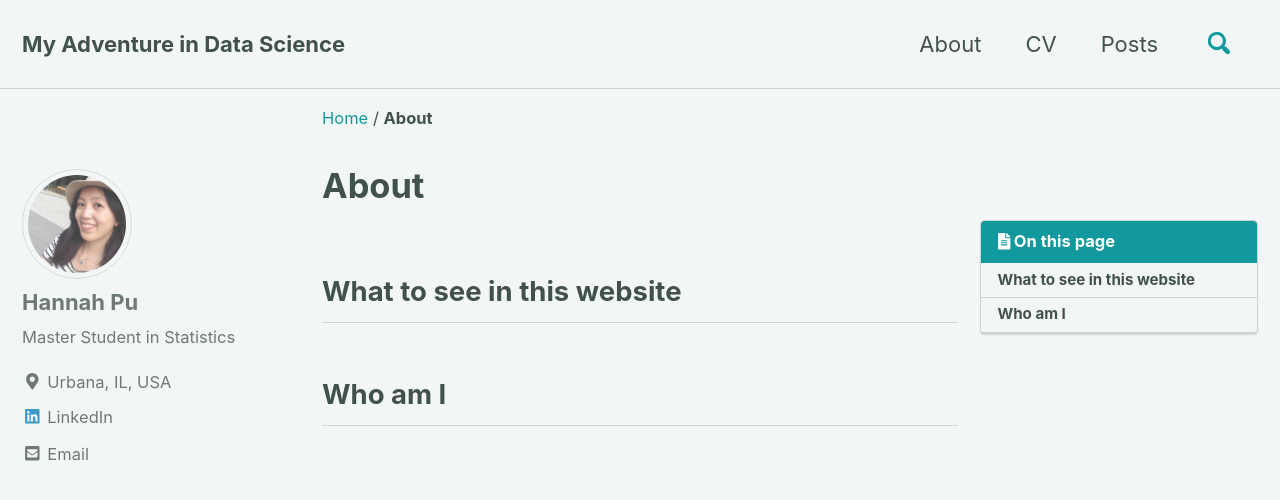
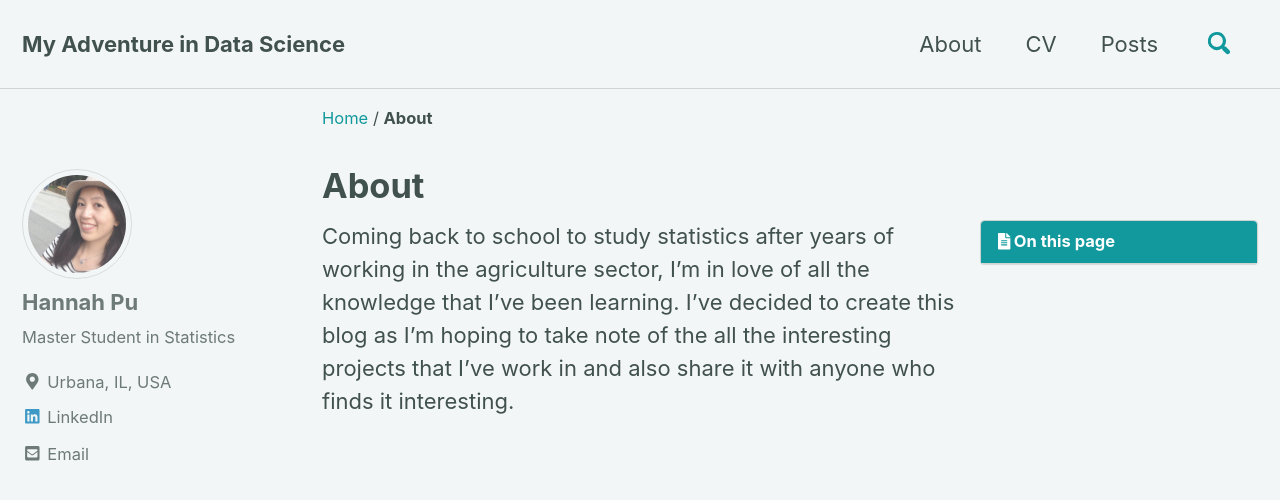
Before and after one commit to hannahpu/hannahpu.github.io, a Jekyll site: the page built from _pages/about.md, in a window 1280 px wide and 900 px high. Shown: the top 500 px of the window. Built offline with Jekyll 4.4.1, drawn with Linux system fonts in a browser that asks for light colours; cached includes are drawn as plain includes; nearby versions of some CDN libraries.

Commit message:
Update about.md

```diff
--- a/_pages/about.md
+++ b/_pages/about.md
@@ -8,7 +8,5 @@ author_profile: true
 last_modified_at:
 toc: true
 ---
-## What to see in this website
 
-
-## Who am I
+Coming back to school to study statistics after years of working in the agriculture sector, I'm in love of all the knowledge that I've been learning. I've decided to create this blog as I'm hoping to take note of the all the interesting projects that I've work in and also share it with anyone who finds it interesting.
```
